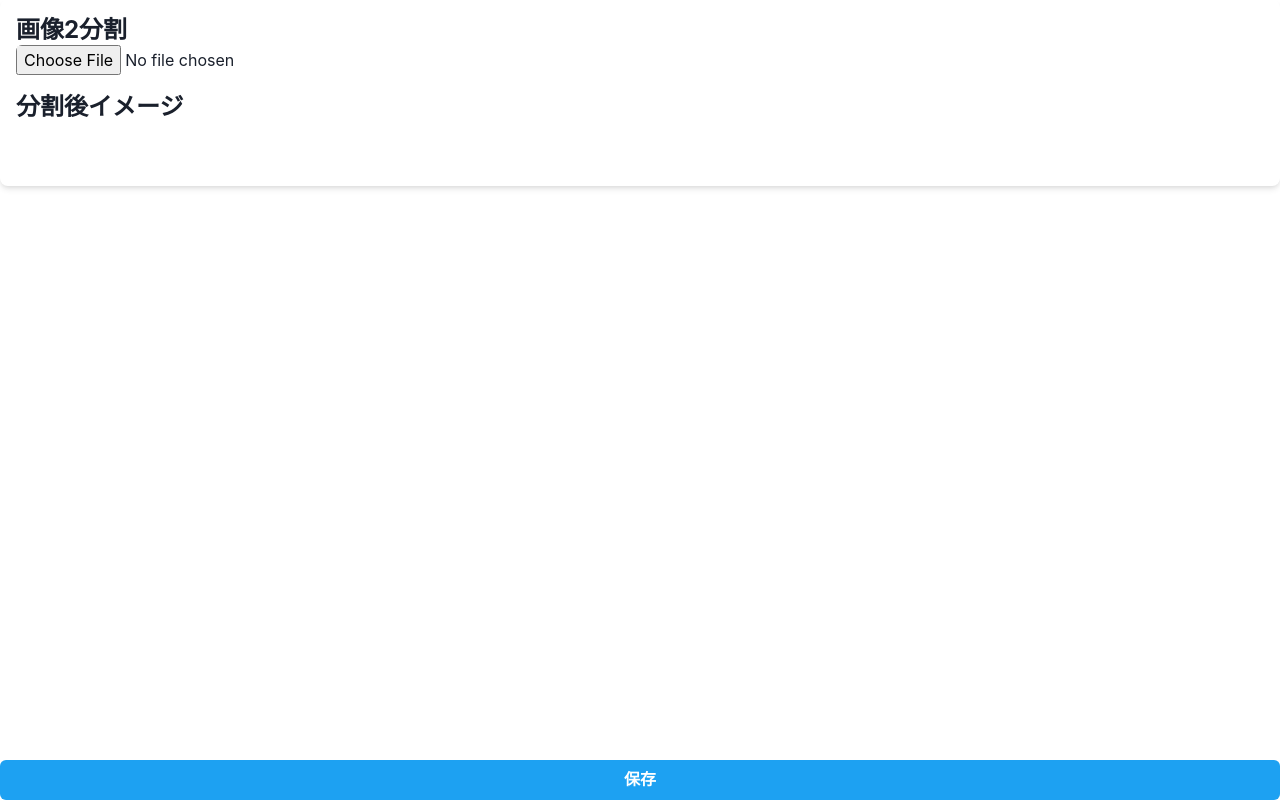
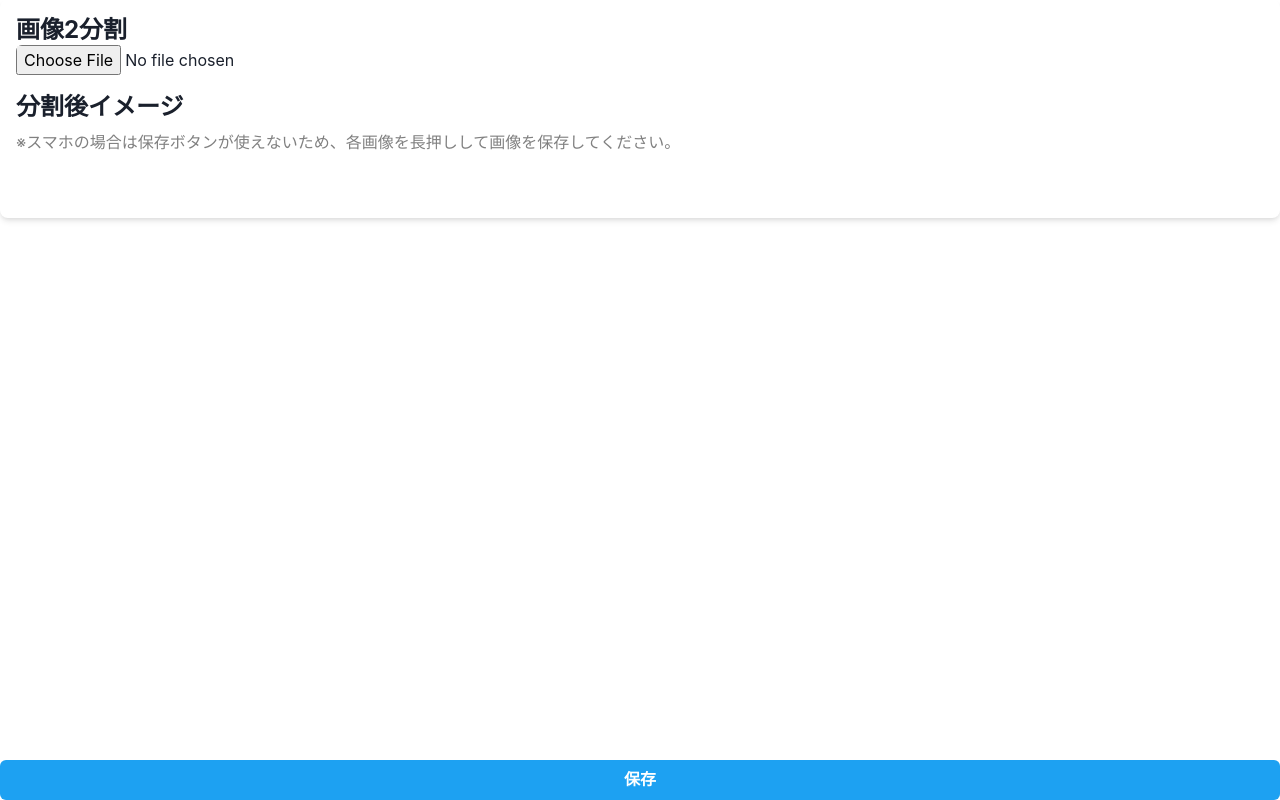
Before and after one commit to taaaaho/image2split, a React (Create React App) app: page / in a window 1280 px wide. Built offline with nearby package versions, Linux system fonts and the light colour scheme.

Commit message:
feat: スマホの注意書き追加

```diff
--- a/src/App.jsx
+++ b/src/App.jsx
@@ -1,6 +1,6 @@
 import React, { useState } from 'react'
 import './App.css';
-import { Stack, Heading, Input, Flex, HStack, Image, Button, Box } from '@chakra-ui/react'
+import { Stack, Heading, Input, Flex, HStack, Image, Button, Box, Text } from '@chakra-ui/react'
 import ReactCrop from 'react-image-crop'
 import Loading from './component/Loading';
 
@@ -152,6 +152,7 @@ function App() {
           )}
           </>
           )}
+          <Text color="gray">※スマホの場合は保存ボタンが使えないため、各画像を長押しして画像を保存してください。</Text>
         </Stack>
 
       <Button
```
